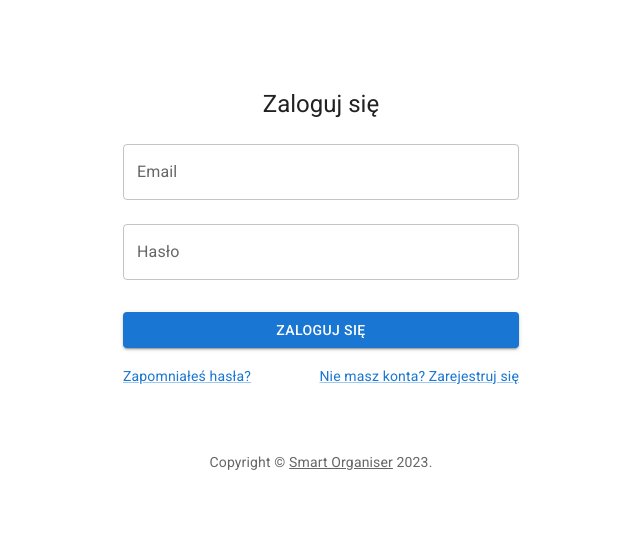
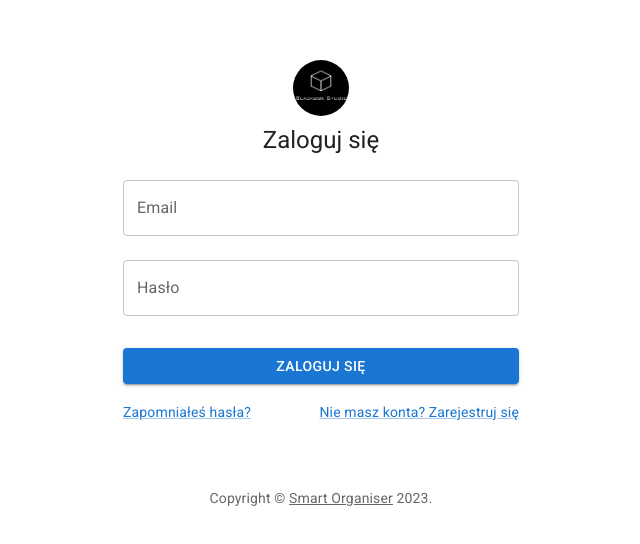
Before and after one commit to MarcinSQL/Smart-Organiser, a React (Create React App) app: page / in a window 1280 px wide. Shown: the part 104-648 px from the top of the page, without its empty margins (319-959 px from the left). Built offline with nearby package versions, Linux system fonts and the light colour scheme.

Commit message:
SO-15: Add img to SignIn site

```diff
--- a/src/modules/views/authorization/SignIn.tsx
+++ b/src/modules/views/authorization/SignIn.tsx
@@ -12,9 +12,18 @@ import Container from "@mui/material/Container";
 import Copyright from "../../../components/Copyright";
 import signIn from "modules/logic/authorization/SignIn";
 import TextInput from "components/TextInput";
+import { Avatar } from "@mui/material";
+import BlackboxStudioLogo from "../../../assets/images/Blackbox_Studio_1.png";
 
 export default function SignIn() {
-  const { handleSubmit, register, onSubmit, control, goToSignUp , goToResetPassword } = signIn();
+  const {
+    handleSubmit,
+    register,
+    onSubmit,
+    control,
+    goToSignUp,
+    goToResetPassword,
+  } = signIn();
 
   return (
     <Container
@@ -36,6 +45,11 @@ export default function SignIn() {
           alignItems: "center",
         }}
       >
+        <Avatar
+          src={BlackboxStudioLogo}
+          alt="Blackbox Studio logo"
+          sx={{ width: 56, height: 56, m: 1, bgcolor: "secondary.main" }}
+        />
         <Typography component="h1" variant="h5">
           Zaloguj się
         </Typography>
```
Also changed, not shown: src/assets/images/Blackbox_Studio_1.png (added).
